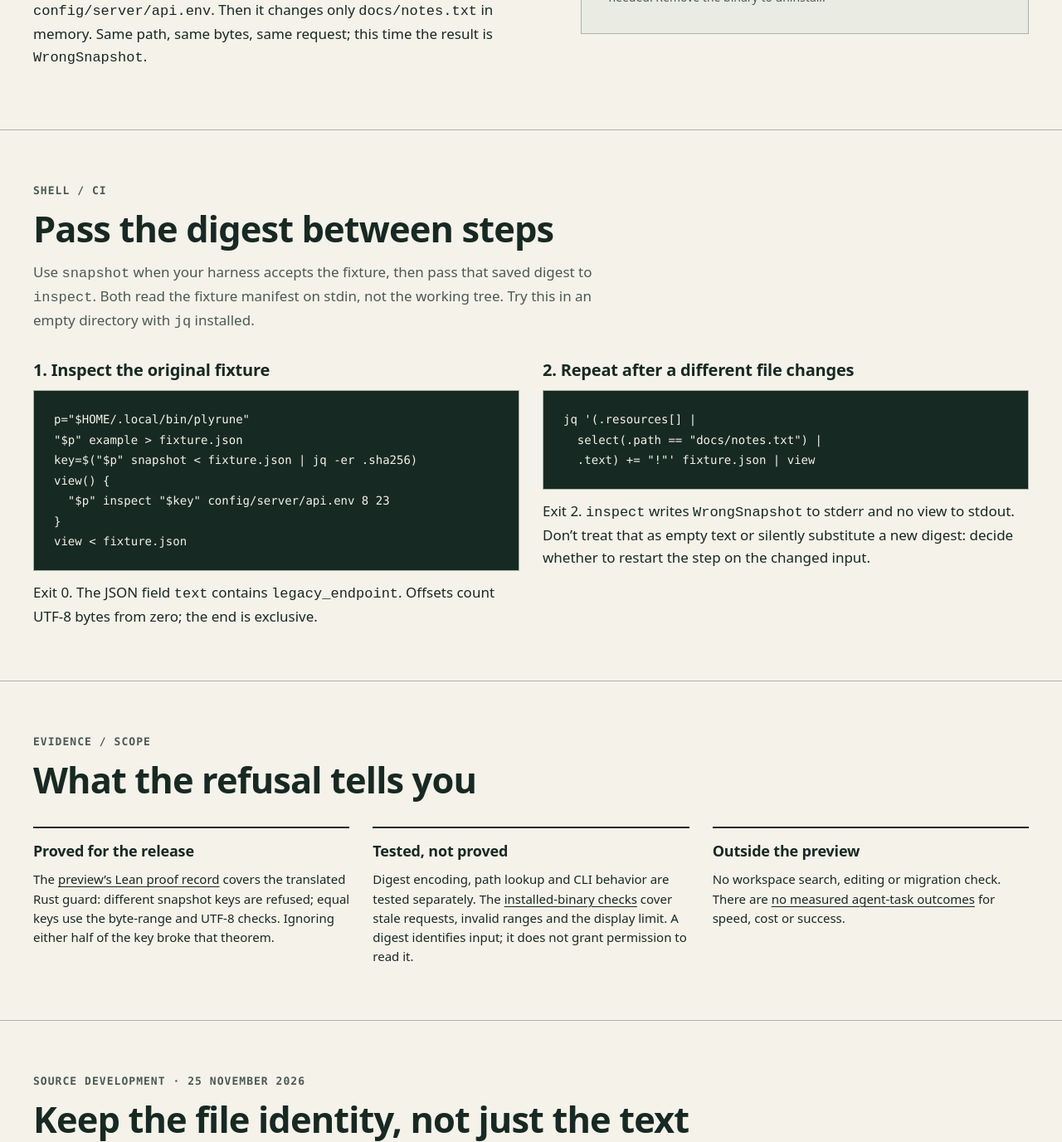
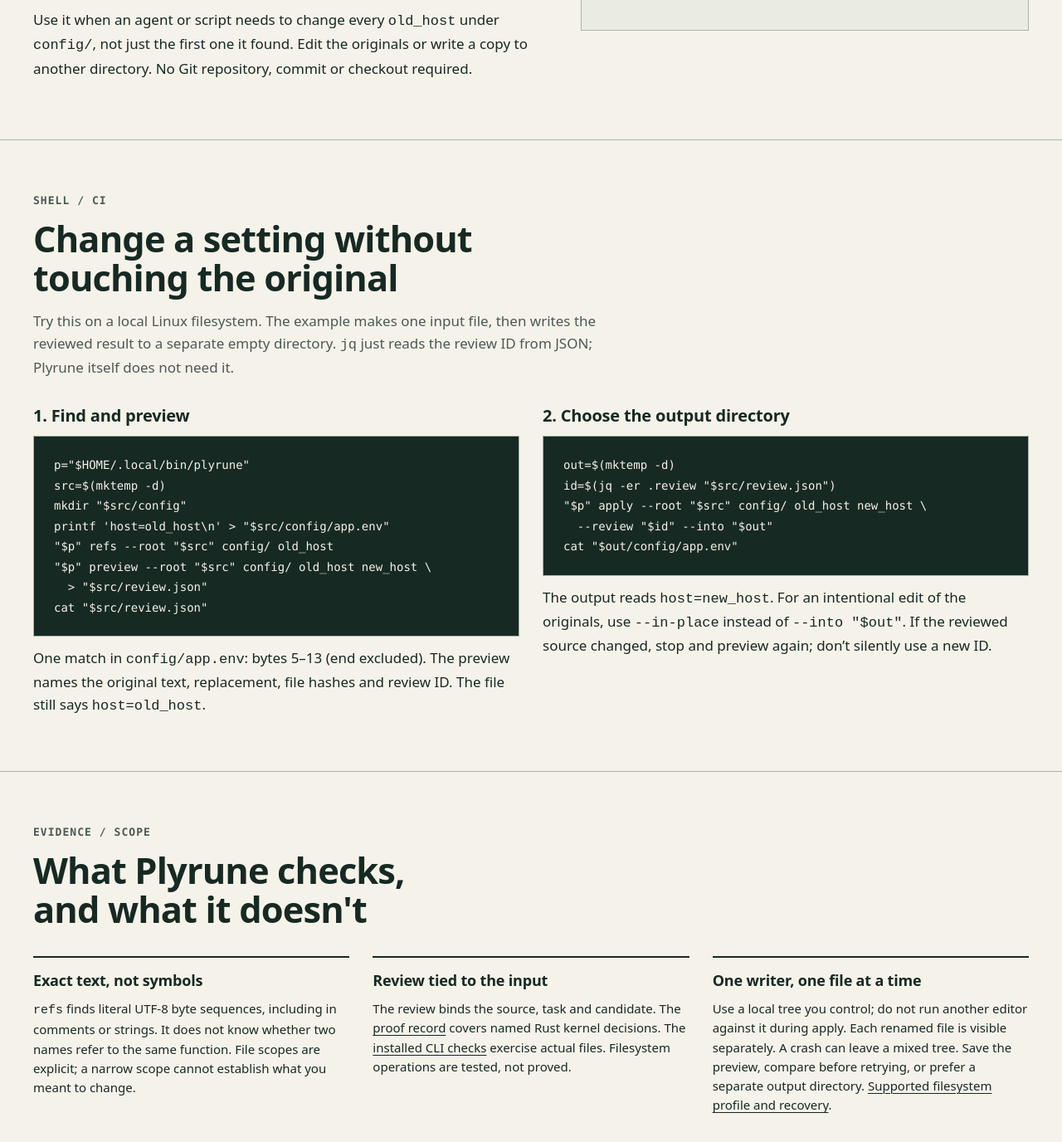
Before and after one commit to plyrune-dev/plyrune, a plain HTML site: page website/index.html in a window 1280 px wide. Shown: the part 585-1961 px from the top of the page at 83% size. Drawn offline with Linux system fonts and the light colour scheme.

Commit message:
Document the real-file editing workflow and pin preview 2 installer
- Show a runnable non-Git example, no-write review and explicit separate destination.

```diff
--- a/website/index.html
+++ b/website/index.html
@@ -3,14 +3,14 @@
 <head>
   <meta charset="utf-8">
   <meta name="viewport" content="width=device-width, initial-scale=1">
-  <title>Plyrune: snapshot-bound text inspection for agents and CI</title>
-  <meta name="description" content="Read an exact byte range from a fixture in your agent harness or CI job. Try the Linux CLI and see why the same path and offsets can be stale.">
+  <title>Plyrune CLI: find, review and replace literal text across files</title>
+  <meta name="description" content="Find every literal match in a folder, preview the replacements, then write them in place or to an empty output directory. No Git repository required.">
   <meta name="color-scheme" content="light dark">
   <script src="theme.js"></script>
   <meta property="og:type" content="website">
   <meta property="og:site_name" content="Plyrune">
-  <meta property="og:title" content="Plyrune: snapshot-bound text inspection for agents and CI">
-  <meta property="og:description" content="Change one file, then try to inspect another using the old digest. Run the two-command demo on Linux x86-64 or WSL2.">
+  <meta property="og:title" content="Plyrune CLI: find, review and replace literal text across files">
+  <meta property="og:description" content="A local editing CLI for agents and scripts. Review exact paths and byte ranges before choosing where the changed files go.">
   <meta name="twitter:card" content="summary">
   <link rel="icon" href="brand/favicon.svg" type="image/svg+xml">
   <link rel="alternate icon" href="brand/favicon.ico" sizes="16x16 32x32 48x48">
@@ -65,19 +65,19 @@
 
   <section class="hero wrap fixture-home" aria-labelledby="hero-title">
     <div class="hero__copy">
-      <p class="eyebrow">Plyrune CLI · <a href="https://github.com/plyrune-dev/plyrune/releases/tag/v0.0.1-preview.1">v0.0.1-preview.1</a></p>
-      <h1 id="hero-title">Read from the snapshot your agent saw.</h1>
-      <p class="lede">For coding-agent and CI authors: a path and two offsets tell the next step where to read, but not which input you reviewed. Plyrune’s CLI checks the saved fixture digest before returning the text.</p>
-      <p>The demo reads <code>legacy_endpoint</code> from bytes 8–23 (end excluded) of <code>config/server/api.env</code>. Then it changes only <code>docs/notes.txt</code> in memory. Same path, same bytes, same request; this time the result is <code>WrongSnapshot</code>.</p>
+      <p class="eyebrow">Plyrune CLI · <a href="https://github.com/plyrune-dev/plyrune/releases/tag/v0.0.1-preview.2">v0.0.1-preview.2</a></p>
+      <h1 id="hero-title">Find the text. Review the change. Choose where it lands.</h1>
+      <p class="lede">Tell Plyrune which folder to search and which text to replace. It shows every match and the files with none. Only a separate <code>apply</code> command writes files.</p>
+      <p>Use it when an agent or script needs to change every <code>old_host</code> under <code>config/</code>, not just the first one it found. Edit the originals or write a copy to another directory. No Git repository, commit or checkout required.</p>
     </div>
 
     <section class="fixture-home__install" id="install" aria-labelledby="install-title">
       <p class="eyebrow">Linux x86-64 · including WSL2</p>
-      <h2 id="install-title">Try the demo</h2>
+      <h2 id="install-title">Install the CLI</h2>
       <pre class="code" role="region" aria-label="Install the preview and run its demo" tabindex="0"><code>curl -fsSL https://plyrune-dev.github.io/install.sh | sh
 "$HOME/.local/bin/plyrune" demo</code></pre>
-      <p>Both outcomes print as JSON. The demo exits successfully after showing the refusal.</p>
-      <p class="small">The <a href="install.sh">installer script</a> checks the SHA-256 of the <a href="https://github.com/plyrune-dev/plyrune/releases/download/v0.0.1-preview.1/plyrune-linux-x86_64">pinned preview binary</a> and installs it in <code>~/.local/bin</code> by default. No sudo, Rust or Docker needed. Remove the binary to uninstall.</p>
+      <p><code>demo</code> is read-only: it shows an exact text lookup, then a stale lookup being refused. Try a real edit below.</p>
+      <p class="small">The <a href="install.sh">installer</a> verifies the SHA-256 of the <a href="https://github.com/plyrune-dev/plyrune/releases/download/v0.0.1-preview.2/plyrune-linux-x86_64">pinned binary</a>. No sudo, Rust or Docker. Remove <code>~/.local/bin/plyrune</code> to uninstall.</p>
     </section>
   </section>
 
@@ -85,27 +85,30 @@
     <div class="wrap">
       <div class="section__head">
         <p class="eyebrow">Shell / CI</p>
-        <h2 id="interface-title">Pass the digest between steps</h2>
-        <p>Use <code>snapshot</code> when your harness accepts the fixture, then pass that saved digest to <code>inspect</code>. Both read the fixture manifest on stdin, not the working tree. Try this in an empty directory with <code>jq</code> installed.</p>
+        <h2 id="interface-title">Change a setting without touching the original</h2>
+        <p>Try this on a local Linux filesystem. The example makes one input file, then writes the reviewed result to a separate empty directory. <code>jq</code> just reads the review ID from JSON; Plyrune itself does not need it.</p>
       </div>
       <div class="fixture-home__pair">
         <div class="fixture-home__step">
-          <h3>1. Inspect the original fixture</h3>
-          <pre class="code" role="region" aria-label="Capture the fixture digest and inspect the original text" tabindex="0"><code>p="$HOME/.local/bin/plyrune"
-"$p" example &gt; fixture.json
-key=$("$p" snapshot &lt; fixture.json | jq -er .sha256)
-view() {
-  "$p" inspect "$key" config/server/api.env 8 23
-}
-view &lt; fixture.json</code></pre>
-          <p>Exit 0. The JSON field <code>text</code> contains <code>legacy_endpoint</code>. Offsets count UTF-8 bytes from zero; the end is exclusive.</p>
+          <h3>1. Find and preview</h3>
+          <pre class="code" role="region" aria-label="Find literal occurrences and preview a replacement" tabindex="0"><code>p="$HOME/.local/bin/plyrune"
+src=$(mktemp -d)
+mkdir "$src/config"
+printf 'host=old_host\n' &gt; "$src/config/app.env"
+"$p" refs --root "$src" config/ old_host
+"$p" preview --root "$src" config/ old_host new_host \
+  &gt; "$src/review.json"
+cat "$src/review.json"</code></pre>
+          <p>One match in <code>config/app.env</code>: bytes 5–13 (end excluded). The preview names the original text, replacement, file hashes and review ID. The file still says <code>host=old_host</code>.</p>
         </div>
         <div class="fixture-home__step">
-          <h3>2. Repeat after a different file changes</h3>
-          <pre class="code" role="region" aria-label="Change the notes in the input stream and repeat the inspection" tabindex="0"><code>jq '(.resources[] |
-  select(.path == "docs/notes.txt") |
-  .text) += "!"' fixture.json | view</code></pre>
-          <p>Exit 2. <code>inspect</code> writes <code>WrongSnapshot</code> to stderr and no view to stdout. Don’t treat that as empty text or silently substitute a new digest: decide whether to restart the step on the changed input.</p>
+          <h3>2. Choose the output directory</h3>
+          <pre class="code" role="region" aria-label="Write reviewed changes to an empty directory" tabindex="0"><code>out=$(mktemp -d)
+id=$(jq -er .review "$src/review.json")
+"$p" apply --root "$src" config/ old_host new_host \
+  --review "$id" --into "$out"
+cat "$out/config/app.env"</code></pre>
+          <p>The output reads <code>host=new_host</code>. For an intentional edit of the originals, use <code>--in-place</code> instead of <code>--into "$out"</code>. If the reviewed source changed, stop and preview again; don’t silently use a new ID.</p>
         </div>
       </div>
     </div>
@@ -115,32 +118,21 @@ view &lt; fixture.json</code></pre>
     <div class="wrap">
       <div class="section__head">
         <p class="eyebrow">Evidence / scope</p>
-        <h2 id="assurance-title">What the refusal tells you</h2>
+        <h2 id="assurance-title">What Plyrune checks, and what it doesn't</h2>
       </div>
       <div class="triad">
         <article aria-labelledby="guard-title">
-          <h3 id="guard-title">Proved for the release</h3>
-          <p>The <a href="https://github.com/plyrune-dev/plyrune/blob/v0.0.1-preview.1/proofs/claims.json">preview’s Lean proof record</a> covers the translated Rust guard: different snapshot keys are refused; equal keys use the byte-range and UTF-8 checks. Ignoring either half of the key broke that theorem.</p>
+          <h3 id="guard-title">Exact text, not symbols</h3>
+          <p><code>refs</code> finds literal UTF-8 byte sequences, including in comments or strings. It does not know whether two names refer to the same function. File scopes are explicit; a narrow scope cannot establish what you meant to change.</p>
         </article>
         <article aria-labelledby="bridge-title">
-          <h3 id="bridge-title">Tested, not proved</h3>
-          <p>Digest encoding, path lookup and CLI behavior are tested separately. The <a href="https://github.com/plyrune-dev/plyrune/issues/42">installed-binary checks</a> cover stale requests, invalid ranges and the display limit. A digest identifies input; it does not grant permission to read it.</p>
+          <h3 id="bridge-title">Review tied to the input</h3>
+          <p>The review binds the source, task and candidate. The <a href="https://github.com/plyrune-dev/plyrune/blob/v0.0.1-preview.2/proofs/claims.json">proof record</a> covers named Rust kernel decisions. The <a href="https://github.com/plyrune-dev/plyrune/issues/44">installed CLI checks</a> exercise actual files. Filesystem operations are tested, not proved.</p>
         </article>
         <article aria-labelledby="limits-title">
-          <h3 id="limits-title">Outside the preview</h3>
-          <p>No workspace search, editing or migration check. There are <a href="measurements.json">no measured agent-task outcomes</a> for speed, cost or success.</p>
+          <h3 id="limits-title">One writer, one file at a time</h3>
+          <p>Use a local tree you control; do not run another editor against it during apply. Each renamed file is visible separately. A crash can leave a mixed tree. Save the preview, compare before retrying, or prefer a separate output directory. <a href="https://github.com/plyrune-dev/plyrune/blob/main/docs/rfcs/2026-11-26-filesystem-edits.md">Supported filesystem profile and recovery</a>.</p>
         </article>
-      </div>
-    </div>
-  </section>
-
-  <section class="section fixture-home fixture-home--section" aria-labelledby="next-title">
-    <div class="wrap">
-      <div class="section__head">
-        <p class="eyebrow">Source development · 25 November 2026</p>
-        <h2 id="next-title">Keep the file identity, not just the text</h2>
-        <p>Two config files can both say <code>legacy_endpoint</code>. The <a href="https://github.com/plyrune-dev/plyrune/issues/4">Rust library</a> lets a harness keep a capture from one file and refuses to resolve it against the other. It binds the store, snapshot, resource and byte range. This is available from source, not in the installed CLI.</p>
-        <p>The next question is about coverage: did a migration replace every required occurrence under <code>config/</code>, or only the ones the agent inspected? That needs a <a href="https://github.com/plyrune-dev/plyrune/issues/5">complete inventory</a>, including files with no matches. Neither the release nor a single capture answers it.</p>
       </div>
     </div>
   </section>
--- a/website/measurements.json
+++ b/website/measurements.json
@@ -9,5 +9,5 @@
     "newComposition": "planned",
     "inheritedKernels": "separately-scoped"
   },
-  "note": "No Plyrune 2.0 performance or composition-proof result has been produced."
+  "note": "Historical design baseline from 2026-11-23, not a current proof inventory. No agent-task benchmark trials are recorded. For qualified kernel claims, see the release's proofs/claims.json."
 }
```
Also changed, not shown: website/changelog.html (+6 -0 lines), 1 other file.
